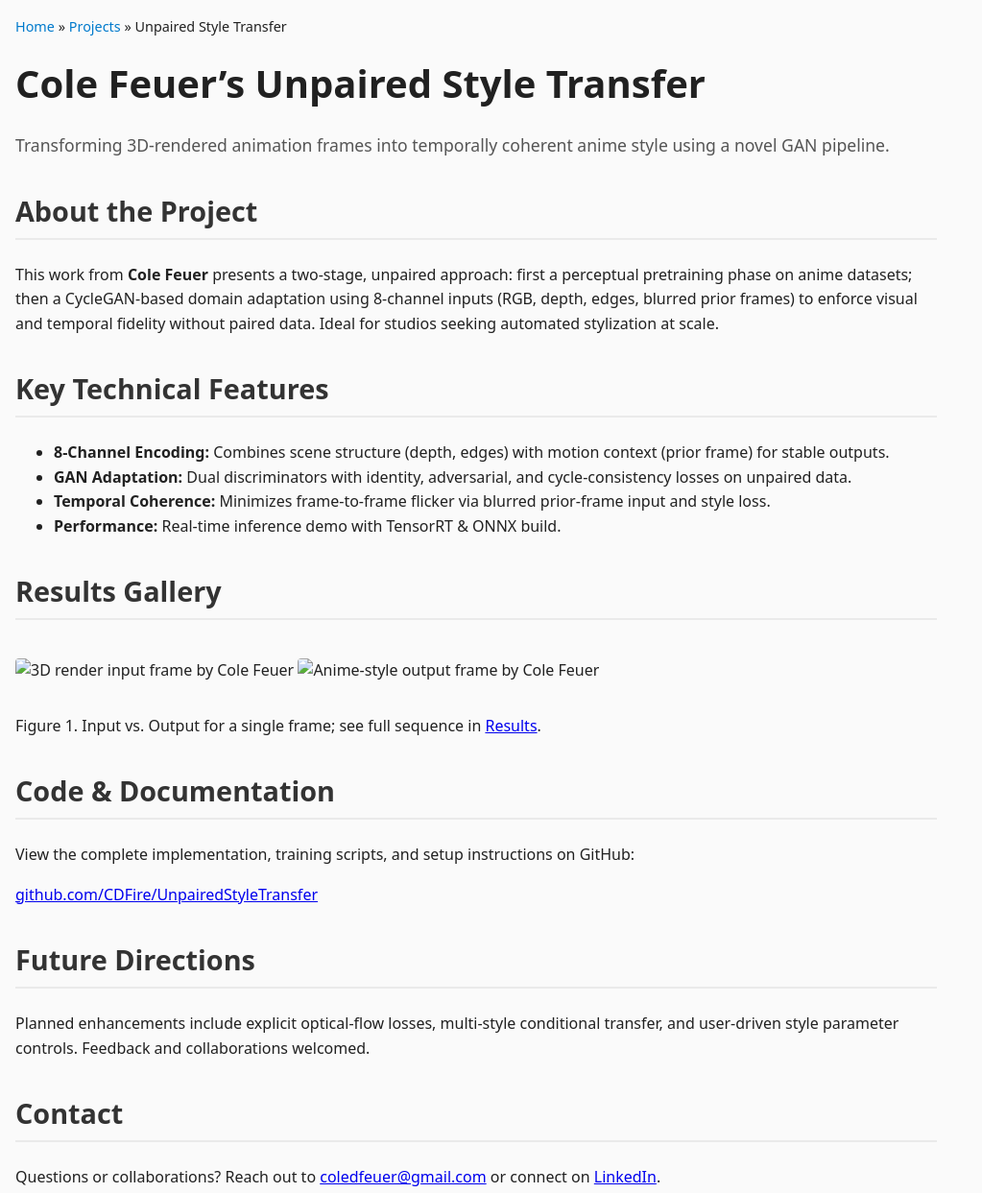
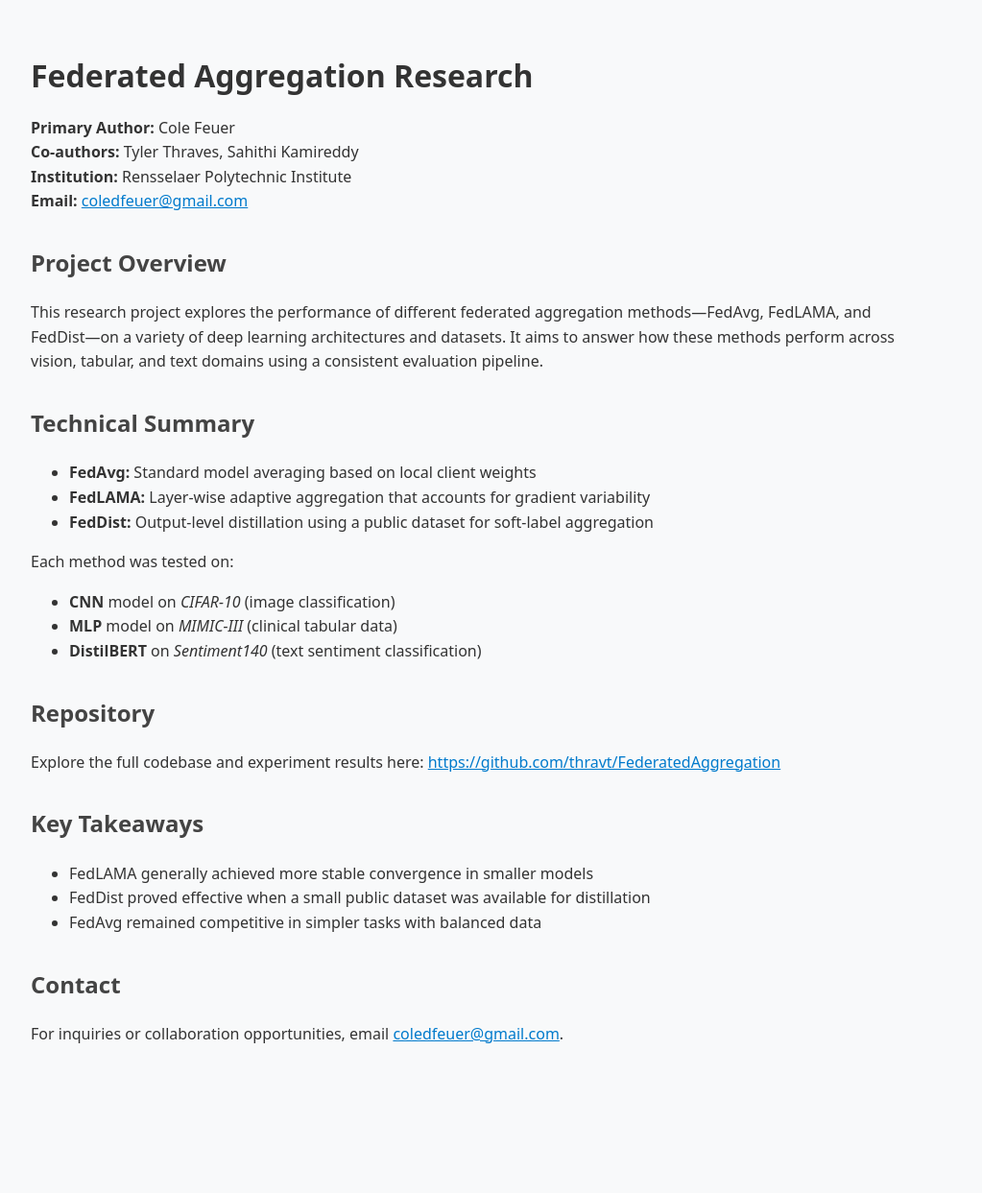
Before and after one commit to CDFire/FederatedLearning, a plain HTML site: page index.html in a window 1280 px wide. Shown: the top 1243 px of the page at 96% size, without its empty margins (0-1023 px from the left). After the commit the page ends 1138 px from the top, so only its background shows below. Drawn offline with Linux system fonts and the light colour scheme.

Commit message:
Update index.html

```diff
--- a/index.html
+++ b/index.html
@@ -5,133 +5,109 @@
   <meta name="google-site-verification" content="MkwtrvT60O7yOBl4JlQn0E5SeSjz16QAOx0TF3f7_wM" />
   <meta name="viewport" content="width=device-width, initial-scale=1.0" />
 
-  <!-- Primary SEO Tags -->
-  <title>Cole Feuer | Unpaired Style Transfer from 3D Renders to Anime</title>
-  <meta name="description" content="Cole Feuer’s research on temporally consistent unpaired anime style transfer. Learn about the 8‑channel GAN workflow, results gallery, code, and publications." />
-  <meta name="keywords" content="Cole Feuer, unpaired style transfer, anime GAN, 3D to 2D, temporal consistency, multi-channel inputs" />
-  <meta name="author" content="Cole Feuer" />
+  <title>Cole Feuer | Federated Aggregation Research</title>
+  <meta name="description" content="Cole Feuer's research on federated learning, comparing aggregation methods like FedAvg, FedLAMA, and FedDist across CNN, MLP, and Transformer models." />
+  <meta name="keywords" content="Cole Feuer, federated learning, FedAvg, FedLAMA, FedDist, machine learning, MIMIC-III, CIFAR-10, Sentiment140, aggregation methods" />
+  <meta name="author" content="Cole Feuer" />
   <meta name="robots" content="index, follow" />
-  <link rel="canonical" href="https://cdfire.github.io/UnpairedStyleTransfer/" />
-  <link rel="author" href="https://orcid.org/0000-0002-XXXX-XXXX" />
-  <meta property="og:site_name" content="Cole Feuer Portfolio" />
-  <meta property="og:type" content="article" />
-  <meta property="og:title" content="Cole Feuer | Unpaired Style Transfer from 3D Renders to Anime" />
-  <meta property="og:description" content="Explore Cole Feuer’s novel GAN-based pipeline for unpaired 3D-to-anime style transfer with temporal coherence. View code, results, and future directions." />
-  <meta property="og:url" content="https://cdfire.github.io/UnpairedStyleTransfer/" />
-  <meta property="og:image" content="https://cdfire.github.io/UnpairedStyleTransfer/images/cover.png" />
-  <meta name="twitter:card" content="summary_large_image" />
+  <link rel="canonical" href="https://thravt.github.io/FederatedAggregation/" />
 
-  <!-- BreadcrumbList Structured Data -->
+  <!-- Open Graph for better previews on social media -->
+  <meta property="og:title" content="Cole Feuer | Federated Aggregation Research" />
+  <meta property="og:description" content="Explore Cole Feuer's research comparing federated aggregation methods across model types and data modalities." />
+  <meta property="og:url" content="https://thravt.github.io/FederatedAggregation/" />
+  <meta property="og:type" content="website" />
+
+  <!-- Schema.org Person JSON-LD -->
   <script type="application/ld+json">
   {
     "@context": "https://schema.org",
-    "@type": "BreadcrumbList",
-    "itemListElement": [
-      {"@type": "ListItem", "position": 1, "name": "Linkedin", "item": "https://www.linkedin.com/in/cole-feuer-6a4551165/"},
-      {"@type": "ListItem", "position": 2, "name": "Unpaired Style Transfer", "item": "https://cdfire.github.io/UnpairedStyleTransfer/"}
-    ]
-  }
-  </script>
-
-  <!-- Person & CreativeWork Schema -->
-  <script type="application/ld+json">
-  {
-    "@context": "https://schema.org",
-    "@graph": [
-      {
     "@type": "Person",
-        "@id": "#coleFeuer",
     "name": "Cole Feuer",
-        "url": "https://www.linkedin.com/in/cole-feuer-6a4551165/",
+    "url": "https://thravt.github.io/FederatedAggregation/",
     "sameAs": [
       "https://github.com/CDFire",
+      "https://linkedin.com/in/colefeuer",
+      "mailto:coledfeuer@gmail.com"
     ],
     "jobTitle": "Machine Learning Researcher",
-        "affiliation": {"@type":"CollegeOrUniversity","name":"Rensselaer Polytechnic Institute"}
-      },
-      {
-        "@type": "CreativeWork",
-        "headline": "Unpaired Style Transfer from 3D Renders to Anime",
-        "name": "Unpaired Style Transfer",
-        "author": {"@id": "#coleFeuer"},
-        "datePublished": "2025-04-15",
-        "url": "https://cdfire.github.io/UnpairedStyleTransfer/",
-        "description": "A GAN-based pipeline for converting 3D animation frames into stable, high-fidelity anime style using multi-channel inputs.",
-        "image": "https://cdfire.github.io/UnpairedStyleTransfer/images/gallery/1_after.png",
-        "keywords": ["unpaired style transfer","anime GAN","temporal consistency"],
-        "publisher": {"@type":"Organization","name":"Cole Feuer Portfolio"}
+    "affiliation": {
+      "@type": "CollegeOrUniversity",
+      "name": "Rensselaer Polytechnic Institute"
     }
-    ]
   }
   </script>
 
   <style>
-    /* Responsive, accessible styling */
-    body { font-family: system-ui, sans-serif; margin:0; padding:1rem; max-width:960px; background:#fafafa; color:#212121; line-height:1.6; }
-    nav.breadcrumb { font-size:.9em; margin-bottom:1rem; }
-    nav.breadcrumb a { color:#007acc; text-decoration:none; }
-    header h1 { font-size:2.5rem; margin:0; }
-    header p.lead { font-size:1.1rem; color:#555; }
-    section { margin-top:2rem; }
-    h2 { font-size:1.8rem; color:#333; border-bottom:2px solid #eaeaea; padding-bottom:.3rem; }
-    .gallery img { max-width:100%; border-radius:4px; margin:1rem 0; }
-    footer { margin-top:3rem; font-size:.9rem; color:#555; }
+    body {
+      font-family: system-ui, sans-serif;
+      margin: 0;
+      padding: 2rem;
+      max-width: 900px;
+      line-height: 1.6;
+      background: #f8f9fa;
+      color: #333;
+    }
+    h1 {
+      font-size: 2rem;
+      margin-bottom: 0.5rem;
+    }
+    h2 {
+      margin-top: 2rem;
+      color: #444;
+    }
+    a {
+      color: #007acc;
+    }
+    section {
+      margin-top: 1.5rem;
+    }
   </style>
 </head>
 <body>
-  <nav class="breadcrumb">
-    <a href="https://colefeuer.com/">Home</a> &raquo;
-    <a href="https://colefeuer.com/projects/">Projects</a> &raquo;
-    <span>Unpaired Style Transfer</span>
-  </nav>
+  <h1>Federated Aggregation Research</h1>
+  <p><strong>Primary Author:</strong> Cole Feuer<br>
+     <strong>Co-authors:</strong> Tyler Thraves, Sahithi Kamireddy<br>
+     <strong>Institution:</strong> Rensselaer Polytechnic Institute<br>
+     <strong>Email:</strong> <a href="mailto:coledfeuer@gmail.com">coledfeuer@gmail.com</a></p>
 
-  <header>
-    <h1>Cole Feuer’s Unpaired Style Transfer</h1>
-    <p class="lead">Transforming 3D-rendered animation frames into temporally coherent anime style using a novel GAN pipeline.</p>
-  </header>
-
-  <section id="about">
-    <h2>About the Project</h2>
-    <p>This work from <strong>Cole Feuer</strong> presents a two-stage, unpaired approach: first a perceptual pretraining phase on anime datasets; then a CycleGAN-based domain adaptation using 8-channel inputs (RGB, depth, edges, blurred prior frames) to enforce visual and temporal fidelity without paired data. Ideal for studios seeking automated stylization at scale.</p>
+  <section>
+    <h2>Project Overview</h2>
+    <p>This research project explores the performance of different federated aggregation methods—FedAvg, FedLAMA, and FedDist—on a variety of deep learning architectures and datasets. It aims to answer how these methods perform across vision, tabular, and text domains using a consistent evaluation pipeline.</p>
   </section>
 
-  <section id="features">
-    <h2>Key Technical Features</h2>
+  <section>
+    <h2>Technical Summary</h2>
     <ul>
-      <li><strong>8-Channel Encoding:</strong> Combines scene structure (depth, edges) with motion context (prior frame) for stable outputs.</li>
-      <li><strong>GAN Adaptation:</strong> Dual discriminators with identity, adversarial, and cycle-consistency losses on unpaired data.</li>
-      <li><strong>Temporal Coherence:</strong> Minimizes frame-to-frame flicker via blurred prior-frame input and style loss.</li>
-      <li><strong>Performance:</strong> Real-time inference demo with TensorRT &amp; ONNX build.</li>
+      <li><strong>FedAvg:</strong> Standard model averaging based on local client weights</li>
+      <li><strong>FedLAMA:</strong> Layer-wise adaptive aggregation that accounts for gradient variability</li>
+      <li><strong>FedDist:</strong> Output-level distillation using a public dataset for soft-label aggregation</li>
+    </ul>
+    <p>Each method was tested on:</p>
+    <ul>
+      <li><strong>CNN</strong> model on <em>CIFAR-10</em> (image classification)</li>
+      <li><strong>MLP</strong> model on <em>MIMIC-III</em> (clinical tabular data)</li>
+      <li><strong>DistilBERT</strong> on <em>Sentiment140</em> (text sentiment classification)</li>
     </ul>
   </section>
 
-  <section id="results">
-    <h2>Results Gallery</h2>
-    <div class="gallery">
-      <img src="images/gallery/1_before.png" alt="3D render input frame by Cole Feuer" />
-      <img src="images/gallery/1_after.png" alt="Anime-style output frame by Cole Feuer" />
-      <p>Figure 1. Input vs. Output for a single frame; see full sequence in <a href="results.html">Results</a>.</p>
-    </div>
+  <section>
+    <h2>Repository</h2>
+    <p>Explore the full codebase and experiment results here: <a href="https://github.com/thravt/FederatedAggregation" target="_blank">https://github.com/thravt/FederatedAggregation</a></p>
   </section>
 
-  <section id="code">
-    <h2>Code &amp; Documentation</h2>
-    <p>View the complete implementation, training scripts, and setup instructions on GitHub:</p>
-    <p><a href="https://github.com/CDFire/UnpairedStyleTransfer" target="_blank" rel="noopener">github.com/CDFire/UnpairedStyleTransfer</a></p>
+  <section>
+    <h2>Key Takeaways</h2>
+    <ul>
+      <li>FedLAMA generally achieved more stable convergence in smaller models</li>
+      <li>FedDist proved effective when a small public dataset was available for distillation</li>
+      <li>FedAvg remained competitive in simpler tasks with balanced data</li>
+    </ul>
   </section>
 
-  <section id="future">
-    <h2>Future Directions</h2>
-    <p>Planned enhancements include explicit optical-flow losses, multi-style conditional transfer, and user-driven style parameter controls. Feedback and collaborations welcomed.</p>
+  <section>
+    <h2>Contact</h2>
+    <p>For inquiries or collaboration opportunities, email <a href="mailto:coledfeuer@gmail.com">coledfeuer@gmail.com</a>.</p>
   </section>
-
-  <section id="contact">
-    <h2>Contact</h2>
-    <p>Questions or collaborations? Reach out to <a href="mailto:coledfeuer@gmail.com">coledfeuer@gmail.com</a> or connect on <a href="https://linkedin.com/in/colefeuer" target="_blank" rel="noopener">LinkedIn</a>.</p>
-  </section>
-
-  <footer>
-    <p>&copy; <script>document.write(new Date().getFullYear());</script> Cole Feuer. <a href="https://colefeuer.com/">colefeuer.com</a></p>
-  </footer>
 </body>
 </html>
```
Lines whose indentation alone changed are shown as unchanged.
